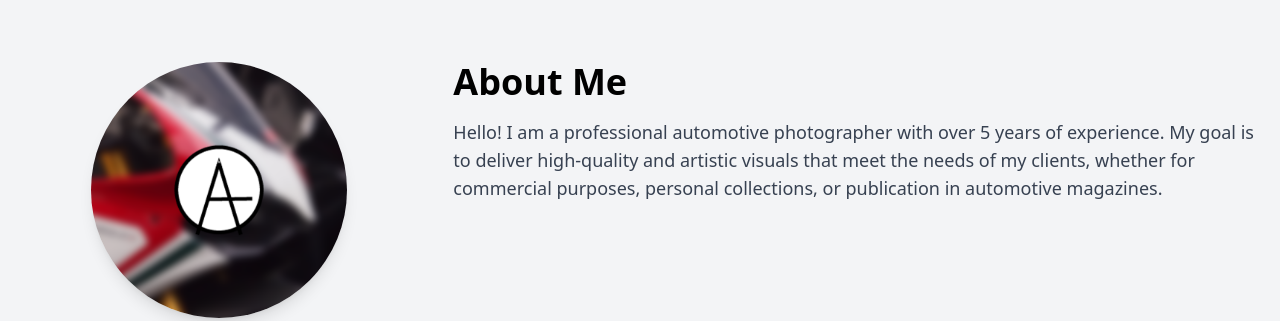
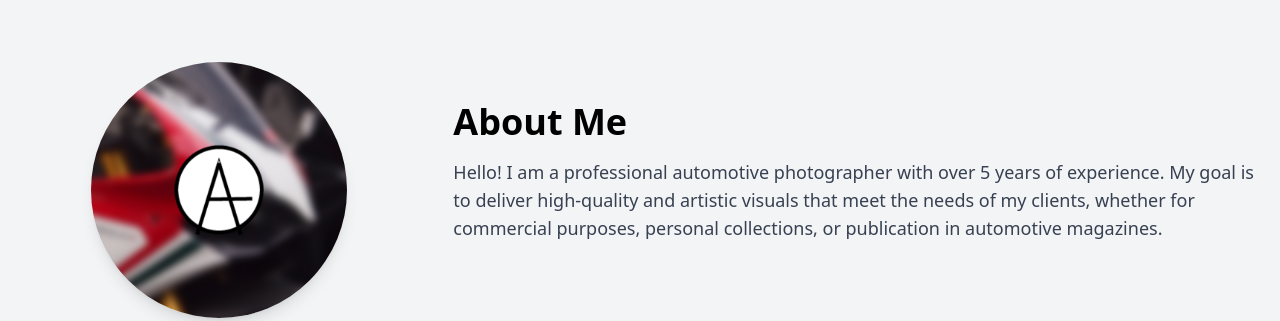
Before and after one commit to madithz/Tugas_Tailwind, a plain HTML site: page index.html in a window 1280 px wide. Shown: the part 746-1067 px from the top of the page. Drawn offline with nearby package versions, Linux system fonts and the light colour scheme.

Commit message:
Update index.html

```diff
--- a/index.html
+++ b/index.html
@@ -65,7 +65,7 @@
             </div>
 
             <!-- Judul dan Deskripsi Sejajar -->
-            <div class="w-full md:w-2/3 flex flex-col justify-center items-center md:items-start">
+            <div class="w-full md:w-2/3 flex flex-col justify-center items-center md:items-start mt-10">
                 <h2 class="text-3xl md:text-4xl font-bold">About Me</h2>
                 <div class="mt-4">
                     <p class="text-base md:text-lg text-gray-700 leading-relaxed">
```
